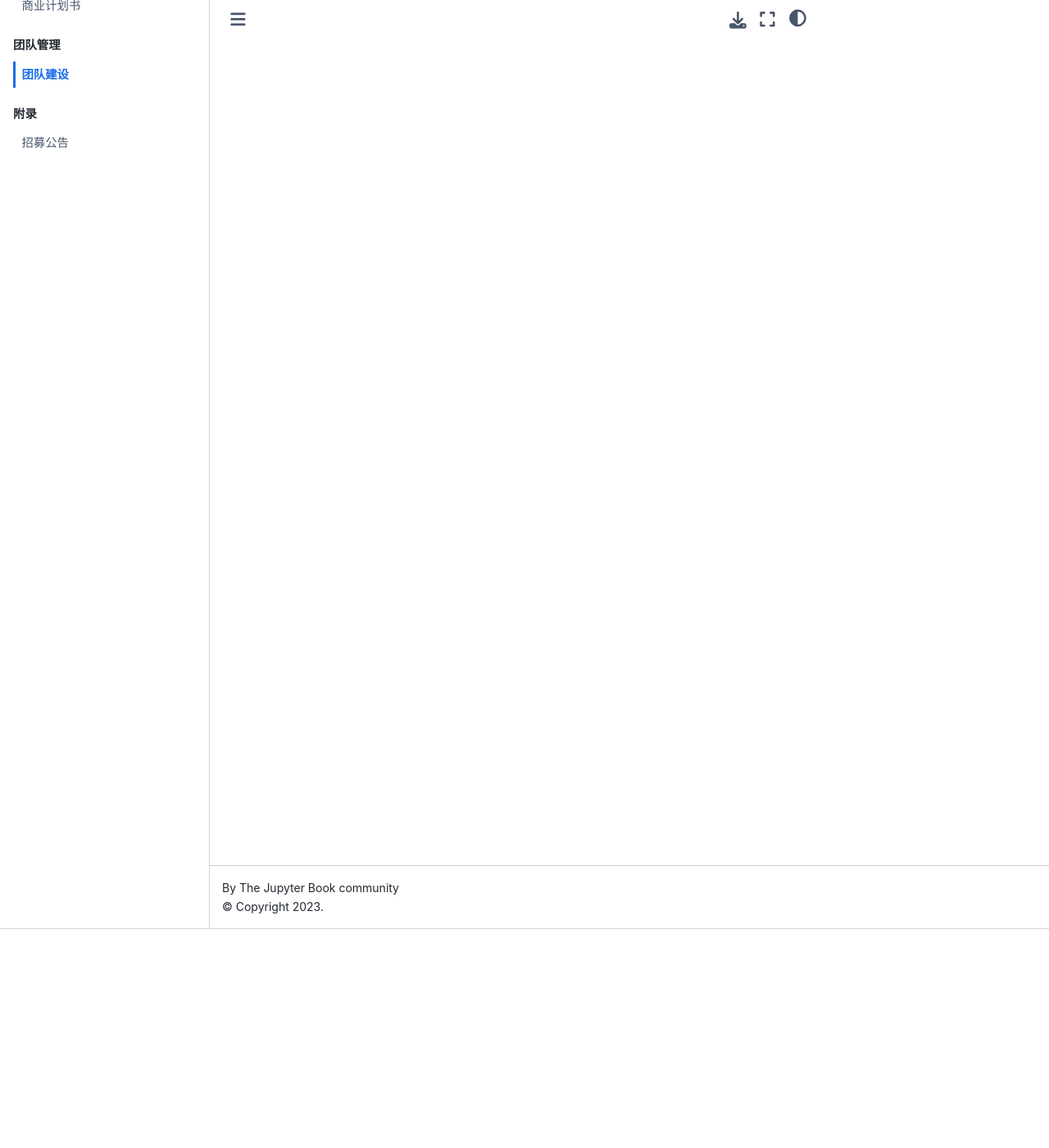
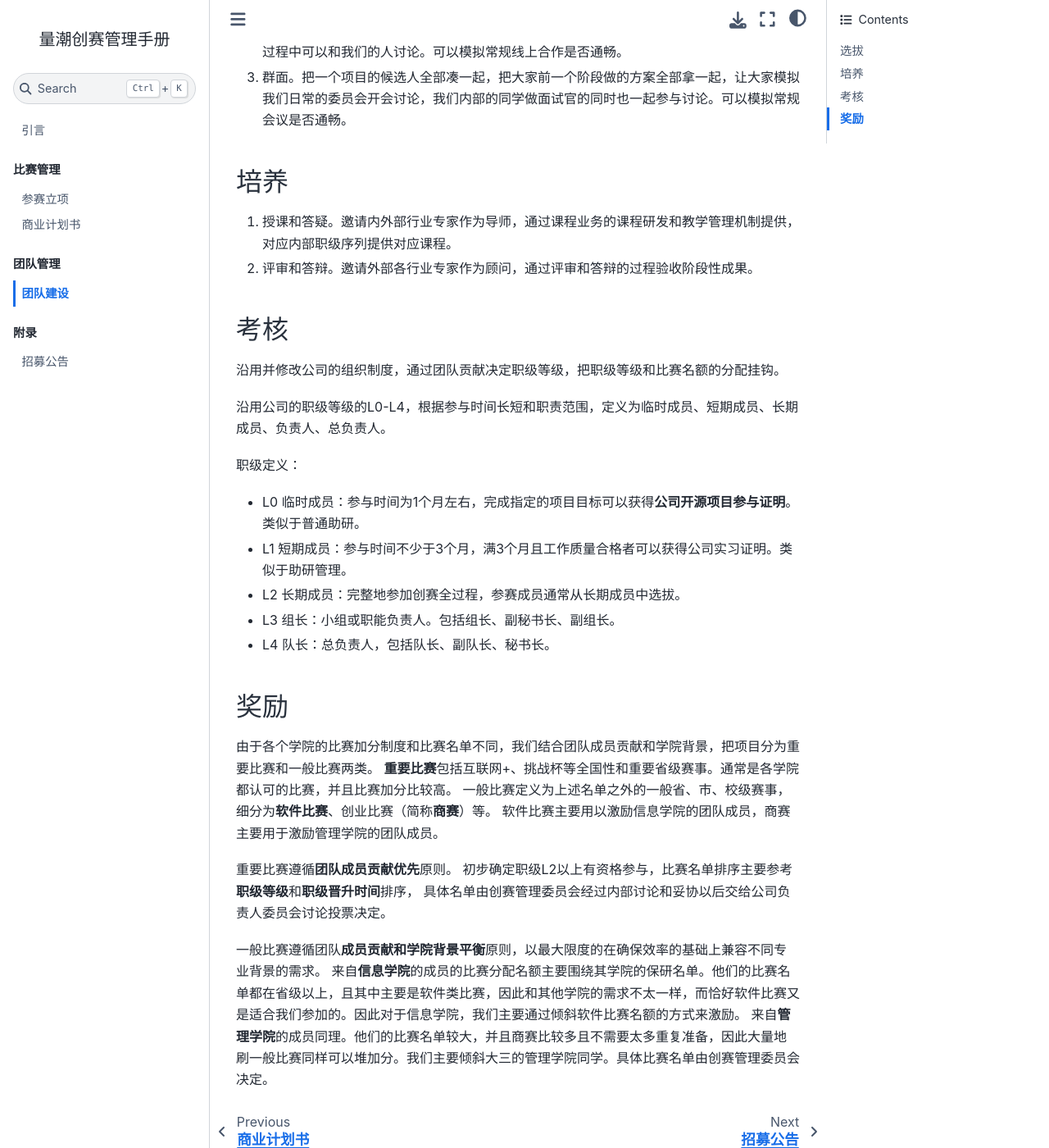
Before and after one commit to zcowken/quanttide-handbook-of-competitions-zken-fork1, a Jupyter Book: the page built from teams/hr.md, in a window 1280 px wide and 1400 px high, scrolled down 267 px. Shown: the whole window at 82% size. Built offline with Jupyter Book 1.0.4 settings and Sphinx 7.4.7 and the Sphinx Book theme 1.1.4, drawn with Linux system fonts in a browser that asks for light colours.

Commit message:
第一次修改增加了hr和index

```diff
--- a/teams/hr.md
+++ b/teams/hr.md
@@ -1 +1,36 @@
 # 团队建设
+## 选拔
+基本原则是尽可能模拟真实的协作环境。
+1. 报名的时候选择意向的序列；
+2. 笔试题，根据意向的序列和项目，拿到我们给的一个我们正在面临的问题，然后给一个方案。过程中可以和我们的人讨论。可以模拟常规线上合作是否通畅。
+3. 群面。把一个项目的候选人全部凑一起，把大家前一个阶段做的方案全部拿一起，让大家模拟我们日常的委员会开会讨论，我们内部的同学做面试官的同时也一起参与讨论。可以模拟常规会议是否通畅。
+
+## 培养
+1. 授课和答疑。邀请内外部行业专家作为导师，通过课程业务的课程研发和教学管理机制提供，对应内部职级序列提供对应课程。
+2. 评审和答辩。邀请外部各行业专家作为顾问，通过评审和答辩的过程验收阶段性成果。
+
+## 考核
+沿用并修改公司的组织制度，通过团队贡献决定职级等级，把职级等级和比赛名额的分配挂钩。
+
+沿用公司的职级等级的L0-L4，根据参与时间长短和职责范围，定义为临时成员、短期成员、长期成员、负责人、总负责人。
+
+职级定义：
+* L0 临时成员：参与时间为1个月左右，完成指定的项目目标可以获得**公司开源项目参与证明**。类似于普通助研。
+* L1 短期成员：参与时间不少于3个月，满3个月且工作质量合格者可以获得公司实习证明。类似于助研管理。
+* L2 长期成员：完整地参加创赛全过程，参赛成员通常从长期成员中选拔。
+* L3 组长：小组或职能负责人。包括组长、副秘书长、副组长。
+* L4 队长：总负责人，包括队长、副队长、秘书长。
+
+## 奖励
+由于各个学院的比赛加分制度和比赛名单不同，我们结合团队成员贡献和学院背景，把项目分为重要比赛和一般比赛两类。
+**重要比赛**包括互联网+、挑战杯等全国性和重要省级赛事。通常是各学院都认可的比赛，并且比赛加分比较高。
+一般比赛定义为上述名单之外的一般省、市、校级赛事，细分为**软件比赛**、创业比赛（简称**商赛**）等。
+软件比赛主要用以激励信息学院的团队成员，商赛主要用于激励管理学院的团队成员。
+
+重要比赛遵循**团队成员贡献优先**原则。
+初步确定职级L2以上有资格参与，比赛名单排序主要参考**职级等级**和**职级晋升时间**排序，
+具体名单由创赛管理委员会经过内部讨论和妥协以后交给公司负责人委员会讨论投票决定。
+
+一般比赛遵循团队**成员贡献和学院背景平衡**原则，以最大限度的在确保效率的基础上兼容不同专业背景的需求。
+来自**信息学院**的成员的比赛分配名额主要围绕其学院的保研名单。他们的比赛名单都在省级以上，且其中主要是软件类比赛，因此和其他学院的需求不太一样，而恰好软件比赛又是适合我们参加的。因此对于信息学院，我们主要通过倾斜软件比赛名额的方式来激励。
+来自**管理学院**的成员同理。他们的比赛名单较大，并且商赛比较多且不需要太多重复准备，因此大量地刷一般比赛同样可以堆加分。我们主要倾斜大三的管理学院同学。具体比赛名单由创赛管理委员会决定。
```
Also changed, not shown: index.md (+24 -1 lines).
